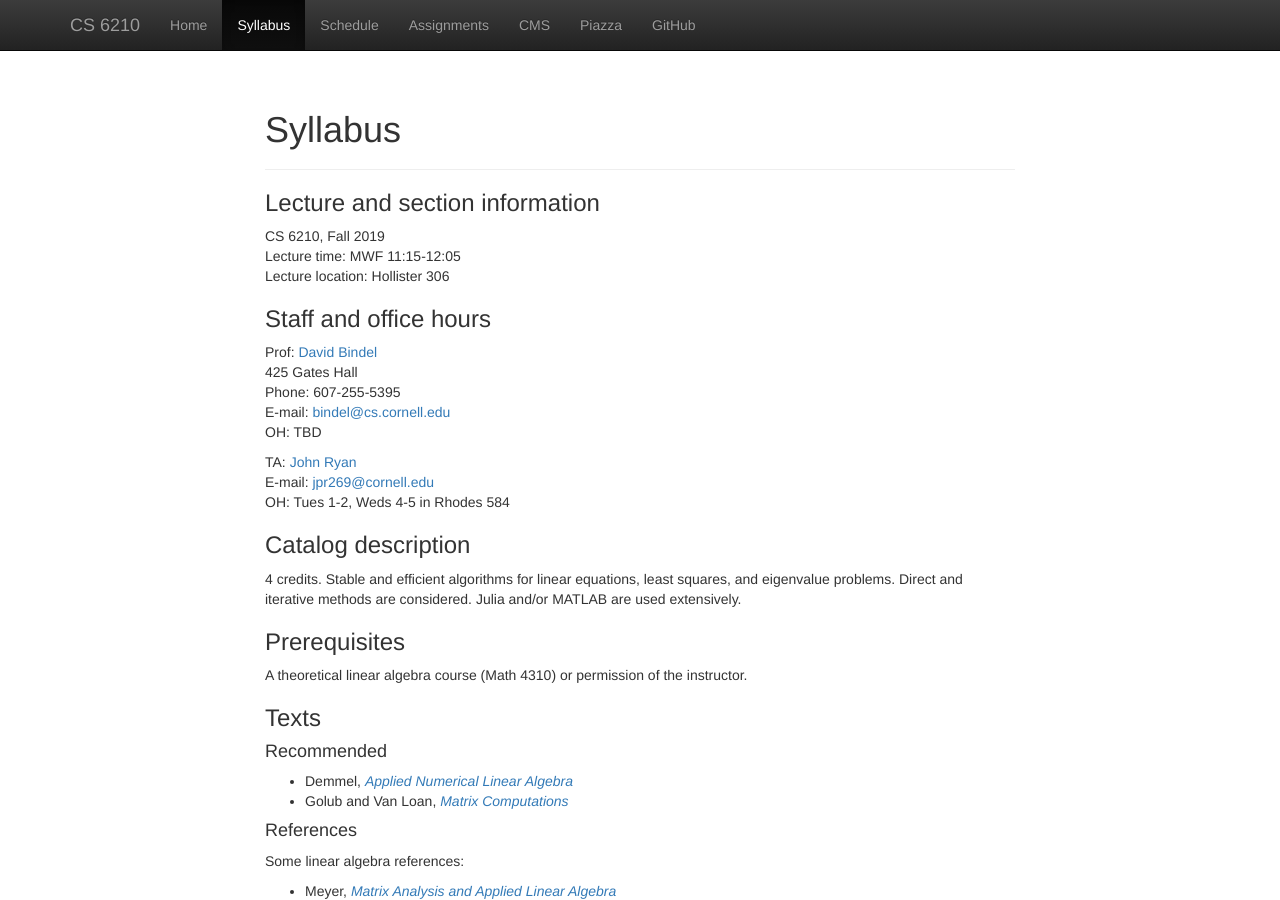
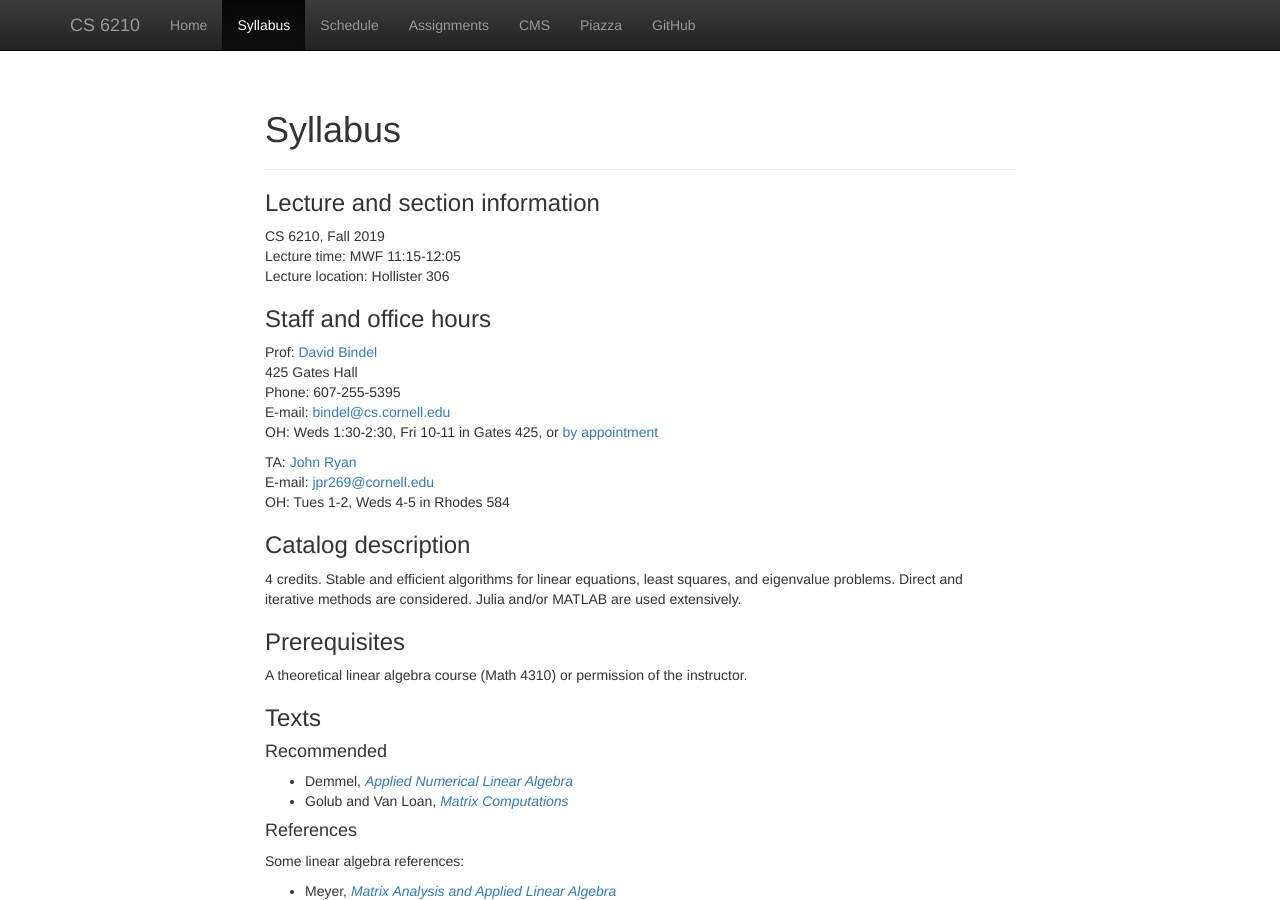
Before and after one commit to dbindel/cs6210-f19, a Jekyll site: the page built from web/syllabus.md, in a window 1280 px wide and 900 px high. Built offline with Jekyll 4.4.1, drawn with Linux system fonts in a browser that asks for light colours; nearby versions of some CDN libraries.

Commit message:
Add office hours.

```diff
--- a/web/syllabus.md
+++ b/web/syllabus.md
@@ -15,7 +15,7 @@ Prof: [David Bindel](http://www.cs.cornell.edu/~bindel)
 425 Gates Hall
 Phone: 607-255-5395
 E-mail: <bindel@cs.cornell.edu>
-OH: TBD
+OH: Weds 1:30-2:30, Fri 10-11 in Gates 425, or [by appointment](http://www.meetme.so/DavidBindel)
 
 TA: [John Ryan](https://www.johnpaulryan.com/)
 E-mail: <jpr269@cornell.edu>
```
